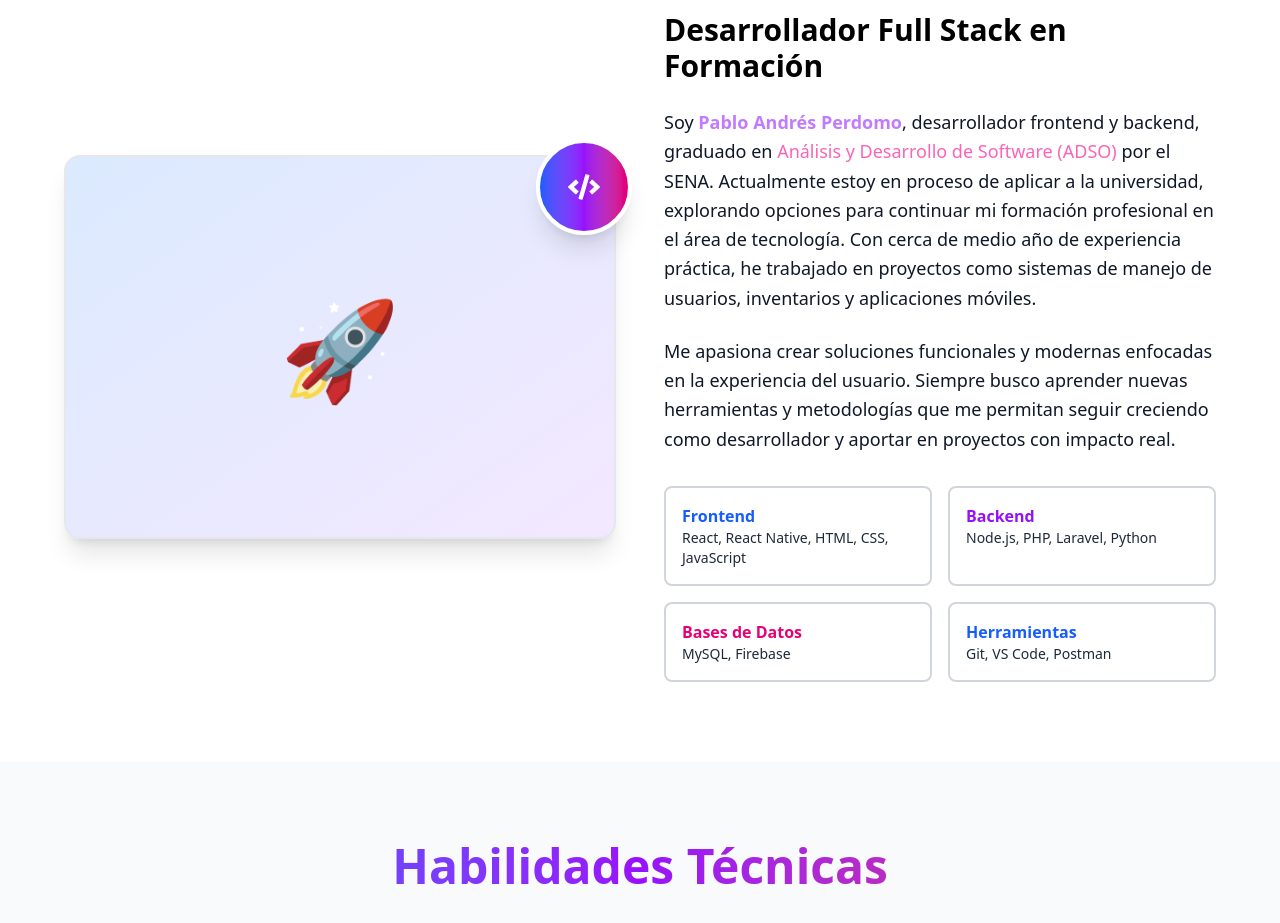
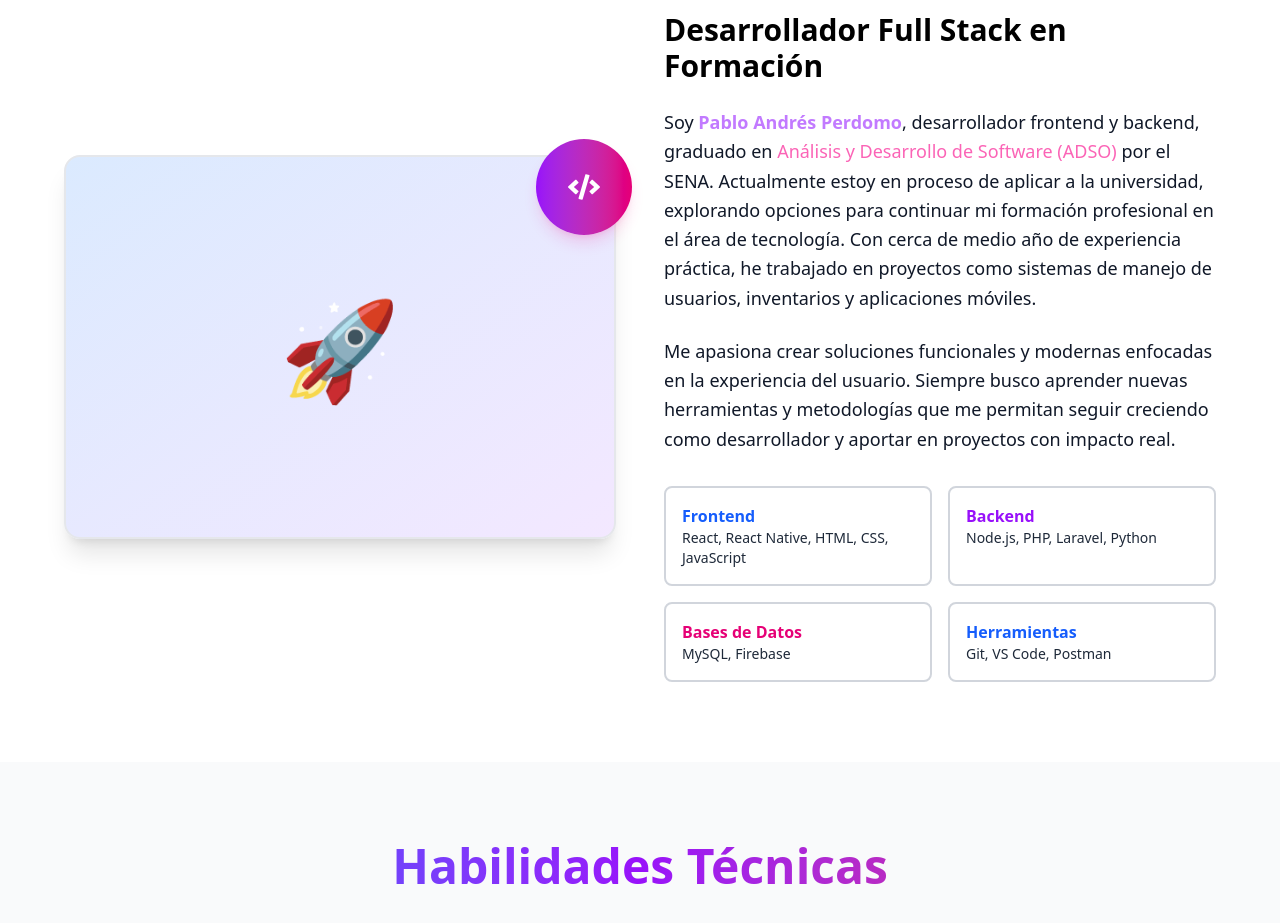
Before and after one commit to Pabloandres4112/Portafolio, a React (Vite) app: page / in a window 1280 px wide. Shown: the part 980-1903 px from the top of the page. Built offline with nearby package versions, Linux system fonts and the light colour scheme.

Commit message:
feat: actualizar estilos del componente About para mejorar la apariencia visual

```diff
--- a/src/components/componetesPortafoleo/About.tsx
+++ b/src/components/componetesPortafoleo/About.tsx
@@ -46,7 +46,7 @@ const About: React.FC = () => {
               <div className="w-full h-96 bg-gradient-to-br from-blue-100 to-purple-100 dark:from-purple-600/20 dark:to-pink-600/20 rounded-2xl flex items-center justify-center shadow-xl border-2 border-gray-200 dark:border-transparent dark:shadow-purple-500/10">
                 <span className="text-8xl">🚀</span>
               </div>
-              <div className="absolute -top-4 -right-4 w-24 h-24 bg-gradient-to-r from-blue-600 via-purple-600 to-pink-600 rounded-full flex items-center justify-center shadow-xl border-4 border-white dark:border-transparent dark:shadow-pink-500/20">
+              <div className="absolute -top-4 -right-4 w-24 h-24 bg-gradient-to-r from-purple-600 to-pink-600 rounded-full flex items-center justify-center shadow-lg shadow-pink-500/20">
                 <FaCode size={32} className="text-white" />
               </div>
             </div>
```
